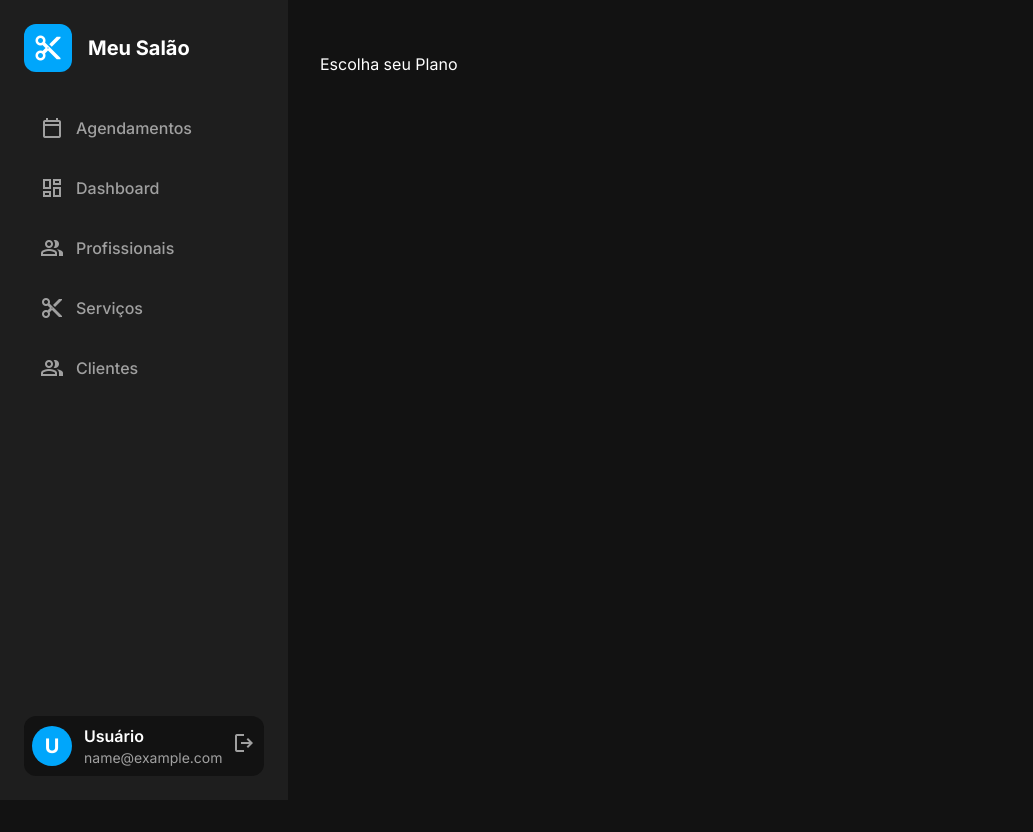
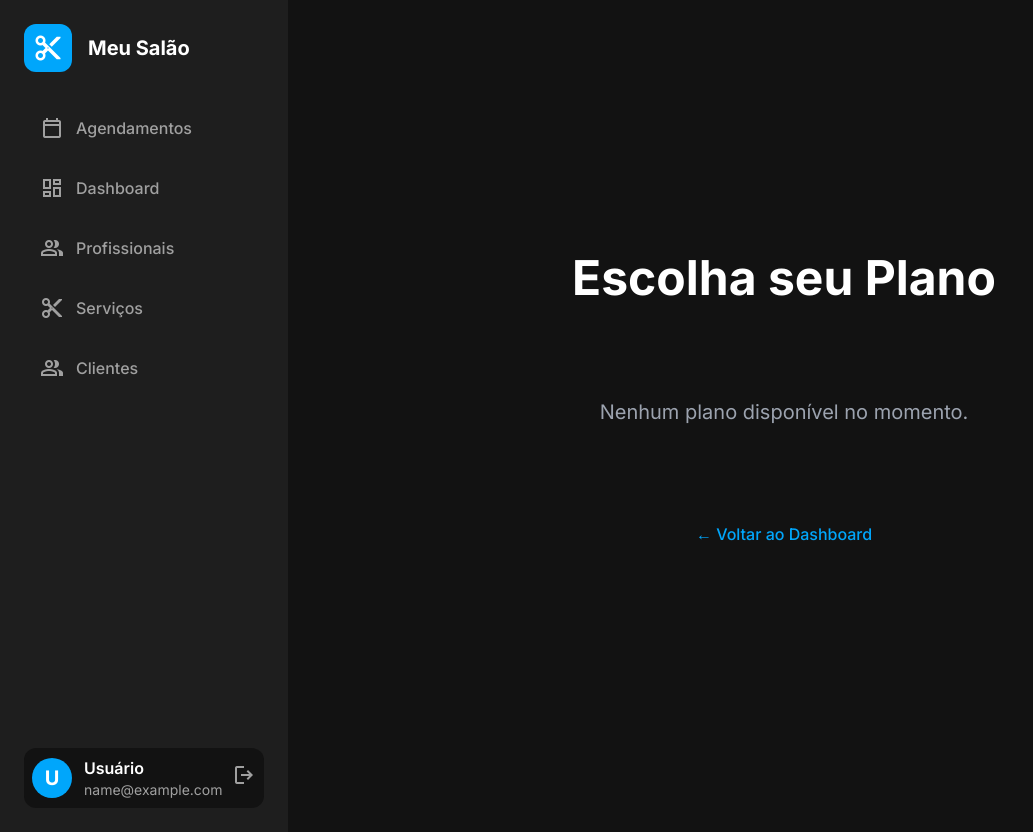
Before and after one commit to juanhlalmeida/assistente-agendamento-ia, a Flask app: template app/templates/assinatura/planos.html in a window 1280 px wide. Shown: the whole page, without its empty margins (0-1033 px from the left). Before the commit the page ends 766 px from the top, so only its background shows below. Run offline with Flask 3, Linux system fonts and the light colour scheme; the template is opened without the code that fills it, so the values that code supplies are empty; the visitor is signed in with stand-in values (Sample User, id 1); parts of the project's set-up code (start-up, migrations or seed data) failed here and were passed over; some libraries are stand-ins or nearby versions.

Commit message:
Update planos.html

```diff
--- a/app/templates/assinatura/planos.html
+++ b/app/templates/assinatura/planos.html
@@ -1,56 +1,144 @@
-
 {% extends "base.html" %}
 
+{% block title %}Escolha seu Plano{% endblock %}
+
 {% block content %}
-<div class="container mt-5">
-    <h1 class="mb-4">Escolha seu Plano</h1>
+<div class="min-h-screen flex flex-col items-center justify-center p-4 -mt-8">
+  <div class="max-w-6xl w-full">
+    {# Título #}
+    <h1 class="text-4xl md:text-5xl font-bold text-center mb-12 text-gray-900 dark:text-white">
+      Escolha seu Plano
+    </h1>
 
-    <div class="row">
+    {# Grid de Planos #}
+    <div class="grid grid-cols-1 md:grid-cols-3 gap-8 mb-12">
+      {% if planos %}
         {% for plano in planos %}
-        <div class="col-md-4 mb-4">
-            <div class="card h-100 shadow">
-                <div class="card-header bg-primary text-white text-center">
-                    <h3 class="mb-0">{{ plano.nome }}</h3>
+          {# Card do Plano #}
+          <div class="{% if loop.index == 2 %}bg-primary shadow-glow-primary{% else %}bg-gray-100 dark:bg-gray-900 shadow-lg{% endif %} rounded-lg p-1 relative">
+            {# Efeito de brilho nos cards laterais #}
+            {% if loop.index != 2 %}
+            <div class="absolute inset-0 bg-primary/40 dark:bg-primary/30 blur-xl rounded-lg -z-10 animate-pulse duration-3000"></div>
+            {% endif %}
+
+            <div class="relative bg-gray-100 dark:bg-gray-900 rounded-lg h-full flex flex-col">
+              {# Header do Card #}
+              <div class="bg-primary text-gray-900 dark:text-black font-bold text-2xl p-6 rounded-t-lg text-center">
+                {{ plano.nome }}
+              </div>
+
+              {# Corpo do Card #}
+              <div class="p-8 flex-grow">
+                {# Preço #}
+                <div class="text-center mb-6">
+                  <p class="text-4xl font-bold text-gray-900 dark:text-white">
+                    R$ {{ "%.2f"|format(plano.preco) }}
+                    <span class="text-lg font-medium text-gray-500 dark:text-gray-400">/mês</span>
+                  </p>
+                  <p class="text-gray-600 dark:text-gray-400 mt-2">{{ plano.descricao }}</p>
                 </div>
-                <div class="card-body d-flex flex-column">
-                    <h2 class="text-center text-primary mb-3">
-                        R$ {{ "%.2f"|format(plano.preco_mensal) }}<small class="text-muted">/mês</small>
-                    </h2>
-                    <p class="text-muted text-center mb-4">{{ plano.descricao }}</p>
 
-                    <ul class="list-unstyled mb-4">
-                        <li class="mb-2">✅ Até {{ plano.max_profissionais }} profissionais</li>
-                        <li class="mb-2">✅ Até {{ plano.max_servicos }} serviços</li>
-                        {% if plano.tem_ia %}
-                        <li class="mb-2">✅ Assistente IA Luana</li>
-                        {% endif %}
-                        <li class="mb-2">✅ WhatsApp integrado</li>
-                        <li class="mb-2">✅ Agenda completa</li>
-                    </ul>
+                {# Benefícios #}
+                <ul class="space-y-4">
+                  {% if plano.limite_profissionais %}
+                  <li class="flex items-center">
+                    <span class="material-icons-outlined text-primary text-xl">check_circle</span>
+                    <span class="ml-3 text-gray-700 dark:text-gray-300">
+                      Até {{ plano.limite_profissionais }} profissionais
+                    </span>
+                  </li>
+                  {% endif %}
 
-                    <form method="POST" action="{{ url_for('assinaturas.assinar', plano_id=plano.id) }}" class="mt-auto">
-                        <div class="mb-3">
-                            <label class="form-label">Email para pagamento:</label>
-                            <input type="email" name="email" class="form-control"
-                                   value="{{ current_user.email }}" required>
-                        </div>
-                        <button type="submit" class="btn btn-primary btn-lg w-100">
-                            Assinar Agora
-                        </button>
-                    </form>
-                </div>
+                  {% if plano.limite_servicos %}
+                  <li class="flex items-center">
+                    <span class="material-icons-outlined text-primary text-xl">check_circle</span>
+                    <span class="ml-3 text-gray-700 dark:text-gray-300">
+                      Até {{ plano.limite_servicos }} serviços
+                    </span>
+                  </li>
+                  {% endif %}
+
+                  <li class="flex items-center">
+                    <span class="material-icons-outlined text-primary text-xl">check_circle</span>
+                    <span class="ml-3 text-gray-700 dark:text-gray-300">Assistente IA Luana</span>
+                  </li>
+
+                  <li class="flex items-center">
+                    <span class="material-icons-outlined text-primary text-xl">check_circle</span>
+                    <span class="ml-3 text-gray-700 dark:text-gray-300">WhatsApp integrado</span>
+                  </li>
+
+                  <li class="flex items-center">
+                    <span class="material-icons-outlined text-primary text-xl">check_circle</span>
+                    <span class="ml-3 text-gray-700 dark:text-gray-300">Agenda completa</span>
+                  </li>
+                </ul>
+
+                {# Botão de Assinatura #}
+                <form method="POST" action="{{ url_for('assinaturas.assinar', plano_id=plano.id) }}" class="mt-8">
+                  <button type="submit"
+                          class="w-full bg-primary text-white font-bold py-3 px-6 rounded-full hover:opacity-90 transition-opacity duration-300 shadow-lg shadow-primary/30">
+                    {% if barbearia and barbearia.assinatura_ativa %}
+                      Mudar para este Plano
+                    {% else %}
+                      Assinar Agora
+                    {% endif %}
+                  </button>
+                </form>
+              </div>
             </div>
+          </div>
+        {% endfor %}
+      {% else %}
+        {# Mensagem se não houver planos #}
+        <div class="col-span-3 text-center py-12">
+          <p class="text-xl text-gray-500 dark:text-gray-400">
+            Nenhum plano disponível no momento.
+          </p>
         </div>
-        {% endfor %}
+      {% endif %}
     </div>
 
-    {% if barbearia.assinatura_ativa %}
-    <div class="alert alert-success mt-4">
-        <strong>✅ Sua assinatura está ativa!</strong>
-        {% if barbearia.assinatura_expira_em %}
-        <br>Válida até: {{ barbearia.assinatura_expira_em.strftime('%d/%m/%Y') }}
-        {% endif %}
+    {# Status da Assinatura Atual #}
+    {% if barbearia and barbearia.assinatura_ativa %}
+    <div class="max-w-md mx-auto bg-green-500/10 border-2 border-green-500 rounded-xl p-4 mb-8">
+      <div class="flex items-center gap-3">
+        <span class="material-icons-outlined text-3xl text-green-500">check_circle</span>
+        <div>
+          <h3 class="text-lg font-bold text-green-500">Assinatura Ativa</h3>
+          {% if barbearia.assinatura_expira_em %}
+          <p class="text-sm text-gray-600 dark:text-gray-400">
+            Válida até: {{ barbearia.assinatura_expira_em.strftime('%d/%m/%Y') }}
+          </p>
+          {% endif %}
+        </div>
+      </div>
     </div>
     {% endif %}
+
+    {# Botão Voltar #}
+    <div class="max-w-md mx-auto text-center">
+      <a href="{{ url_for('dashboard.index') }}"
+         class="text-primary hover:text-primary/80 transition-colors font-medium">
+        ← Voltar ao Dashboard
+      </a>
+    </div>
+  </div>
 </div>
+
+{# Estilos adicionais #}
+<style>
+  @keyframes pulse {
+    0%, 100% { opacity: 0.4; }
+    50% { opacity: 0.6; }
+  }
+
+  .animate-pulse {
+    animation: pulse 3s cubic-bezier(0.4, 0, 0.6, 1) infinite;
+  }
+
+  .shadow-glow-primary {
+    box-shadow: 0 0 15px 0 rgba(0, 191, 255, 0.4), 0 0 20px 0 rgba(0, 191, 255, 0.3);
+  }
+</style>
 {% endblock %}
```
